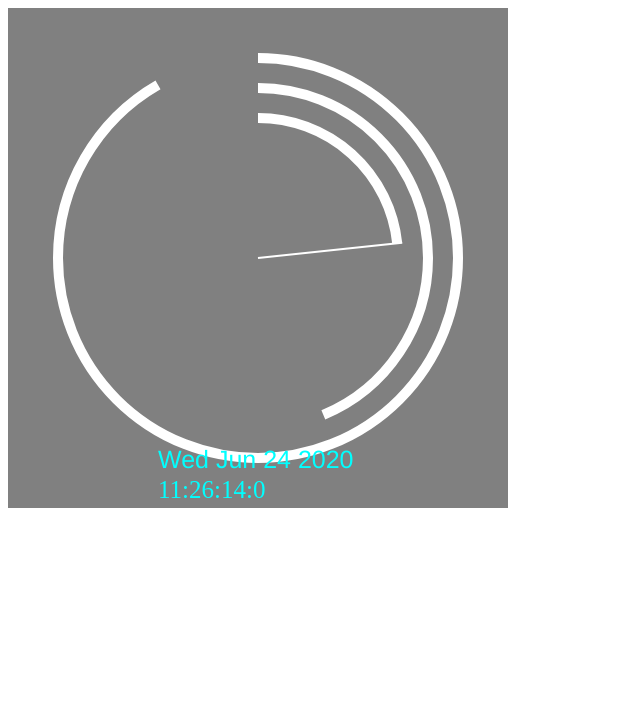
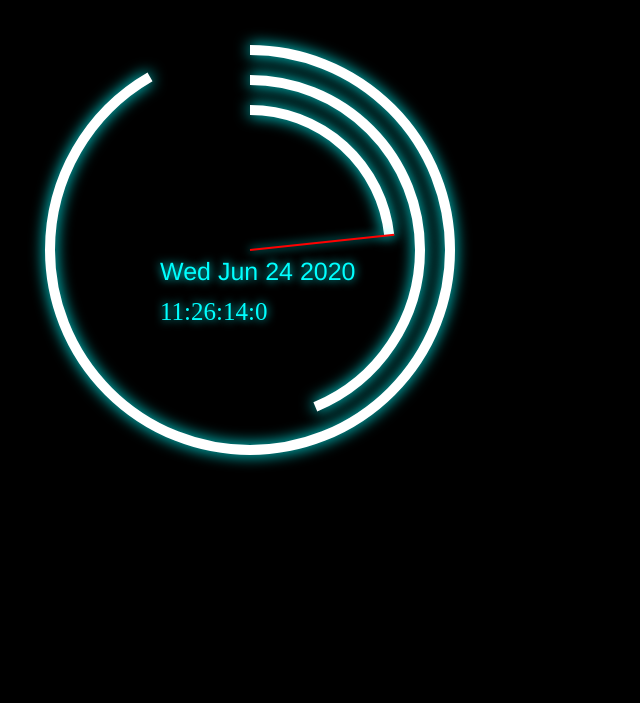
Before and after one commit to jimmyyen67/analogclock, a plain HTML site: page index.html in a window 1280 px wide. Shown: the whole page, without its empty margins (0-640 px from the left). Drawn offline with Linux system fonts and the light colour scheme.

Commit message:
外觀ver.1

```diff
--- a/index.html
+++ b/index.html
@@ -5,16 +5,21 @@
   <meta charset="UTF-8">
   <meta name="viewport" content="width=device-width, initial-scale=1.0">
   <title>Document</title>
+  <style>
+    body {
+      margin: 0;
+      height: 100vh;
+      background-color: #000;
+    }
+  </style>
 </head>
 
 <body>
-  <canvas id="canvas" width="500px" height="500px"></canvas>
+  <canvas id="canvas" width="700px" height="700px"></canvas>
 </body>
 <script>
   var canvas = document.getElementById("canvas");
   var ctx = canvas.getContext("2d");
-  ctx.strokeStyle = "white";
-  ctx.lineWidth = "10";
 
   function degree(degree) {
     return degree * (Math.PI / 180);
@@ -22,8 +27,8 @@
 
   Clock();
   function Clock() {
-    ctx.fillStyle = "gray";
-    ctx.fillRect(0, 0, 500, 500);
+    ctx.fillStyle = "#000";
+    ctx.fillRect(0, 0, 700, 700);
 
     var now = new Date();
     var today = now.toDateString();
@@ -35,6 +40,18 @@
     var smoothsec = sec + (mil / 1000);
     var smoothmin = min + (sec / 60);
 
+    //Date
+    ctx.font = "25px Helvetica";
+    ctx.fillStyle = 'rgba(00, 255, 255, 1)'
+    ctx.fillText(today, 160, 280);
+    //Time
+    ctx.font = "25px Helvetica Bold";
+    ctx.fillStyle = 'rgba(00, 255, 255, 1)';
+    ctx.fillText(time + ":" + mil, 160, 320);
+
+    ctx.shadowBlur = 15;
+    ctx.shadowColor = '#00ffff'
+    ctx.strokeStyle = "white";
     ctx.lineWidth = "10";
     ctx.beginPath();
     ctx.arc(250, 250, 200, degree(270), degree((hrs * 30) - 90));
@@ -46,24 +63,19 @@
     ctx.arc(250, 250, 140, degree(270), degree((smoothsec * 6) - 90));
     ctx.stroke();
 
-
+    ctx.shadowBlur = 10;
+    ctx.shadowColor = '#00ffff'
+    ctx.strokeStyle = "red";
     ctx.lineWidth = "2";
     xline = Math.cos(degree((smoothsec * 6) - 90)) * 145;
     yline = Math.sin(degree((smoothsec * 6) - 90)) * 145;
 
     ctx.beginPath();
     ctx.moveTo(250, 250);
-    ctx.lineTo(250+xline, 250+yline);
+    ctx.lineTo(250 + xline, 250 + yline);
     ctx.stroke();
 
-    //Date
-    ctx.font = "25px Helvetica";
-    ctx.fillStyle = 'rgba(00, 255, 255, 1)'
-    ctx.fillText(today, 150 , 460);
-    //Time
-    ctx.font = "25px Helvetica Bold";
-    ctx.fillStyle = 'rgba(00, 255, 255, 1)';
-    ctx.fillText(time + ":" + mil, 150, 490);
+
 
   }
   setInterval(Clock, 10);
```
